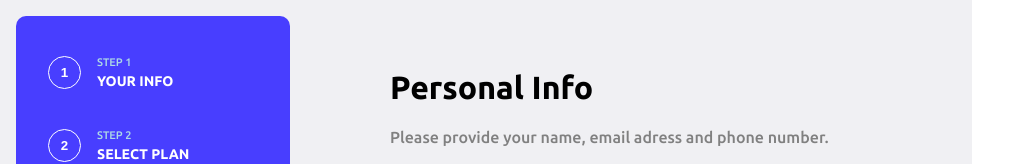
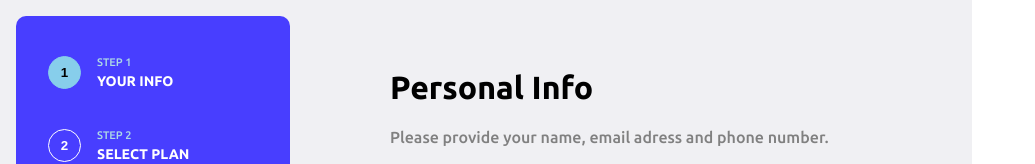
Before and after one commit to Xoviec/multi-step-form, a React (Create React App) app: page / in a window 1280 px wide. Shown: the top 164 px of the page, without its empty margins (0-1035 px from the left). Built offline with nearby package versions, Linux system fonts and the light colour scheme.

Commit message:
ux improvement

```diff
--- a/src/App.css
+++ b/src/App.css
@@ -73,8 +73,12 @@ nav{
   border: 1px solid skyblue;
   color: black;
   cursor: pointer;
+}
 
-
+.nav-step-active button{
+  background-color: skyblue;
+  border: 1px solid skyblue;
+  color: black;
 }
 
 .nav-step div{
--- a/src/App.js
+++ b/src/App.js
@@ -14,28 +14,28 @@ console.log(activeStep)
     <div className="App">
       <nav>
         <div className='step-list'>
-          <div className='nav-step' onClick={()=>(setActiveStep(1))}>
+          <div className={`nav-step ${activeStep === 1 ? `nav-step-active` : ``}`} onClick={()=>(setActiveStep(1))}>
             <button>1</button>
             <div>
               <span>STEP 1</span>
               <p>YOUR INFO</p>
             </div>
           </div>
-          <div className='nav-step'  onClick={()=>(setActiveStep(2))}>
+          <div className={`nav-step ${activeStep === 2 ? `nav-step-active` : ``}`}  onClick={()=>(setActiveStep(2))}>
             <button>2</button>
             <div>
               <span>STEP 2</span>
               <p>SELECT PLAN</p>
             </div>
           </div>
-          <div className='nav-step'  onClick={()=>(setActiveStep(3))}>
+          <div className={`nav-step ${activeStep === 3 ? `nav-step-active` : ``}`}  onClick={()=>(setActiveStep(3))}>
             <button>3</button>
             <div>
               <span>STEP 3</span>
               <p>ADD-ONS</p>
             </div>
           </div>
-          <div className='nav-step'  onClick={()=>(setActiveStep(4))}>
+          <div className={`nav-step ${activeStep === 4 ? `nav-step-active` : ``}`}  onClick={()=>(setActiveStep(4))}>
             <button>4</button>
             <div>
               <span>STEP 4</span>
```
